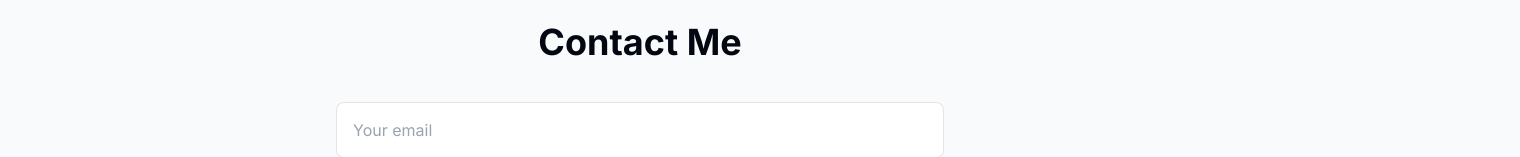
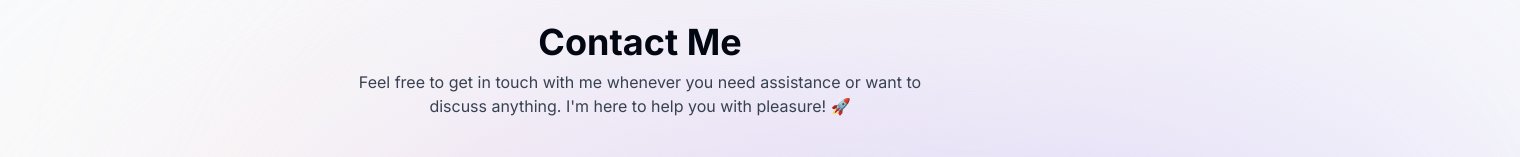
Before and after one commit to Bayumaul/portofolio-next, a Next.js app: page / in a window 1280 px wide. Shown: the part 4257-4414 px from the top of the page, 1520 px wide, since content can reach past the window. Built offline with nearby package versions, Linux system fonts and the light colour scheme; no server answers.

Commit message:
update contact

```diff
--- a/app/layout.tsx
+++ b/app/layout.tsx
@@ -60,6 +60,8 @@ export default function RootLayout({
       >
         <div className="bg-[#fbe2e3] absolute top-[-6rem] -z-10 right-[11rem] h-[31.25rem] w-[31.25rem] rounded-full blur-[10rem] sm:w-[68.75rem] dark:bg-[#946263]"></div>
         <div className="bg-[#dbd7fb] absolute top-[-1rem] -z-10 left-[-35rem] h-[31.25rem] w-[50rem] rounded-full blur-[10rem] sm:w-[68.75rem] md:left-[-33rem] lg:left-[-28rem] xl:left-[-15rem] 2xl:left-[-5rem] dark:bg-[#676394]"></div>
+        <div className="bg-[#fbe2e3] absolute bottom-[-6rem] -z-10 left-[11rem] h-[31.25rem] w-[31.25rem] rounded-full blur-[10rem] sm:w-[68.75rem] dark:bg-[#946263]"></div>
+        <div className="bg-[#dbd7fb] absolute bottom-[-1rem] -z-10 right-[-35rem] h-[31.25rem] w-[50rem] rounded-full blur-[10rem] sm:w-[68.75rem] md:right-[-33rem] lg:right-[-28rem] xl:right-[-15rem] 2xl:right-[-5rem] dark:bg-[#676394]"></div>
 
         <ThemeContextProvider>
           <ActiveSectionContextProvider>
--- a/components/contact.tsx
+++ b/components/contact.tsx
@@ -31,13 +31,10 @@ export default function Contact() {
     >
       <SectionHeading>Contact me</SectionHeading>
 
-      {/* <p className="text-gray-700 -mt-6 dark:text-white/80">
-        Please contact me directly at{" "}
-        <a className="underline" href="mailto:bayu.maulanaikhsan123@gmail.com">
-          bayu.maulanaikhsan123@gmail.com
-        </a>{" "}
-        or through this form.
-      </p> */}
+      <p className="text-gray-700 -mt-6 dark:text-white/80">
+        Feel free to get in touch with me whenever you need assistance or want
+        to discuss anything. I'm here to help you with pleasure! 🚀
+      </p>
 
       <form
         className="mt-10 flex flex-col dark:text-black"
@@ -53,7 +50,7 @@ export default function Contact() {
         }}
       >
         <input
-          className="h-14 px-4 rounded-lg borderBlack dark:bg-white dark:bg-opacity-80 dark:focus:bg-opacity-100 transition-all dark:outline-none"
+          className="h-14 px-4 bg-white rounded-lg borderBlack dark:bg-white dark:bg-opacity-80 dark:focus:bg-opacity-100 transition-all dark:outline-none"
           name="senderEmail"
           type="email"
           required
@@ -61,7 +58,7 @@ export default function Contact() {
           placeholder="Your email"
         />
         <textarea
-          className="h-52 my-3 rounded-lg borderBlack p-4 dark:bg-white dark:bg-opacity-80 dark:focus:bg-opacity-100 transition-all dark:outline-none"
+          className="h-52 bg-white my-3 rounded-lg borderBlack p-4 dark:bg-white dark:bg-opacity-80 dark:focus:bg-opacity-100 transition-all dark:outline-none"
           name="message"
           placeholder="Your message"
           required
--- a/components/skills.tsx
+++ b/components/skills.tsx
@@ -33,6 +33,8 @@ export default function Skills() {
       ref={ref}
       className="mb-28 max-w-[53rem] scroll-mt-28 text-center sm:mb-40"
     >
+      <div className="bg-[#dbd7fb] absolute bottom-[-rem] -z-10 left-[-35rem] h-[31.25rem] w-[50rem] rounded-full blur-[10rem] sm:w-[68.75rem] md:left-[-33rem] lg:left-[-28rem] xl:left-[-15rem] 2xl:left-[-5rem] dark:bg-[#676394]"></div>
+
       <div className="flex justify-center">
         <SectionHeading>🎯 Specialized Skills</SectionHeading>
         <BurstBload2 />
```
Also changed, not shown: 1 other file (tests, documents, lock files or other folders).
